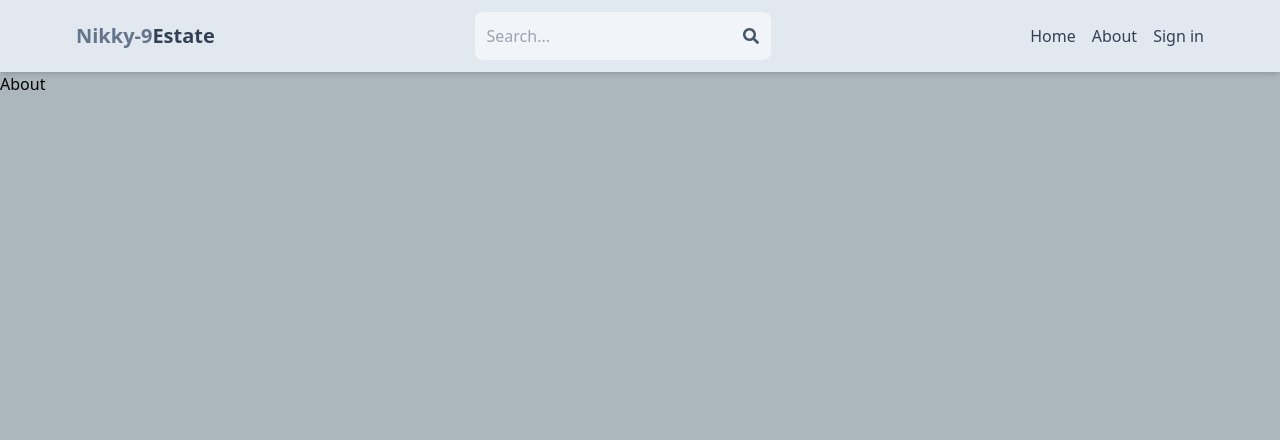
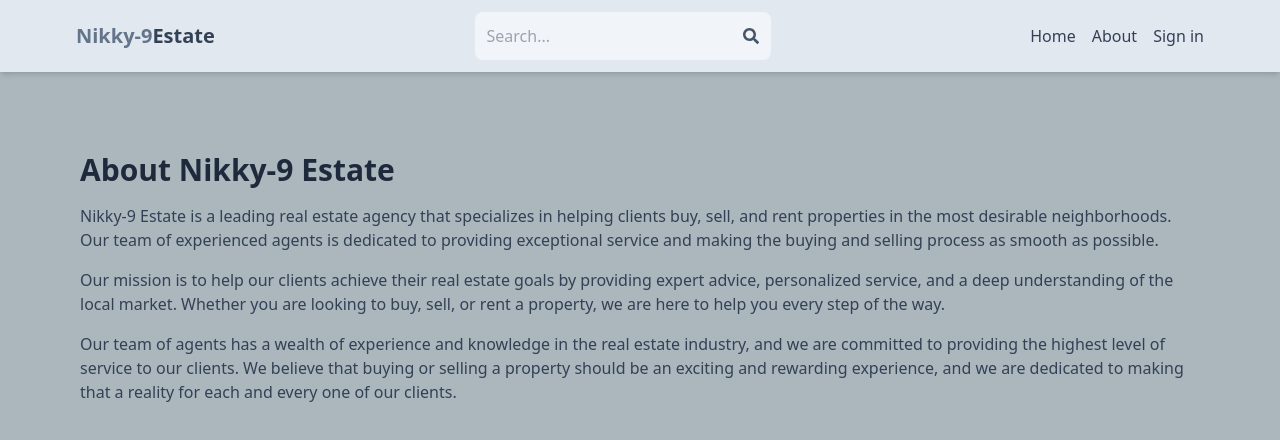
Before and after one commit to thestublord/mern-estate, a React (Vite) app in the folder client/: page /about in a window 1280 px wide. Shown: the top 440 px of the page. Built offline with nearby package versions, Linux system fonts and the light colour scheme; no server answers.

Commit message:
added about page info

```diff
--- a/client/src/pages/About.jsx
+++ b/client/src/pages/About.jsx
@@ -1,5 +1,31 @@
 import React from "react";
 
 export default function About() {
-  return <div>About</div>;
+  return (
+    <div className="py-20 px-4 max-w-6xl mx-auto">
+      <h1 className="text-3xl font-bold mb-4 text-slate-800">
+        About Nikky-9 Estate
+      </h1>
+      <p className="mb-4 text-slate-700">
+        Nikky-9 Estate is a leading real estate agency that specializes in
+        helping clients buy, sell, and rent properties in the most desirable
+        neighborhoods. Our team of experienced agents is dedicated to providing
+        exceptional service and making the buying and selling process as smooth
+        as possible.
+      </p>
+      <p className="mb-4 text-slate-700">
+        Our mission is to help our clients achieve their real estate goals by
+        providing expert advice, personalized service, and a deep understanding
+        of the local market. Whether you are looking to buy, sell, or rent a
+        property, we are here to help you every step of the way.
+      </p>
+      <p className="mb-4 text-slate-700">
+        Our team of agents has a wealth of experience and knowledge in the real
+        estate industry, and we are committed to providing the highest level of
+        service to our clients. We believe that buying or selling a property
+        should be an exciting and rewarding experience, and we are dedicated to
+        making that a reality for each and every one of our clients.
+      </p>
+    </div>
+  );
 }
```
